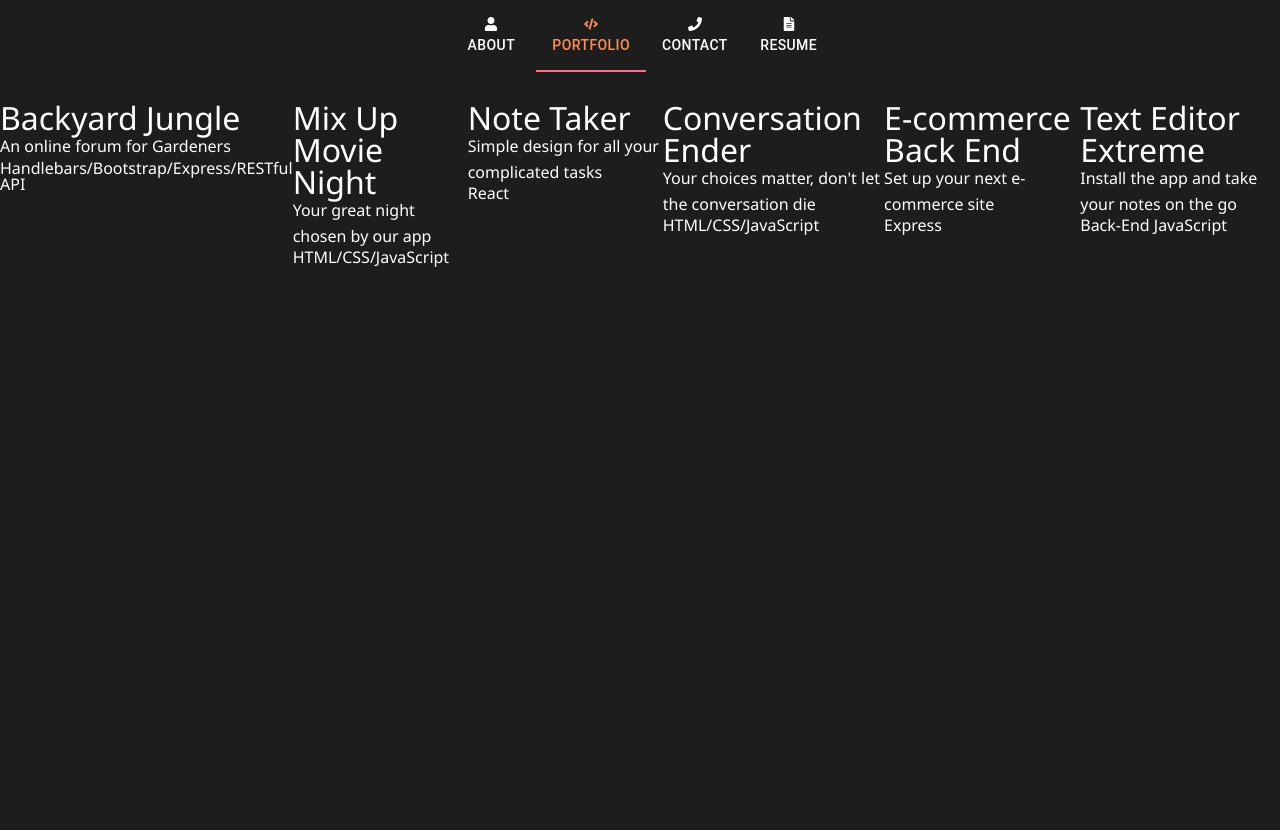
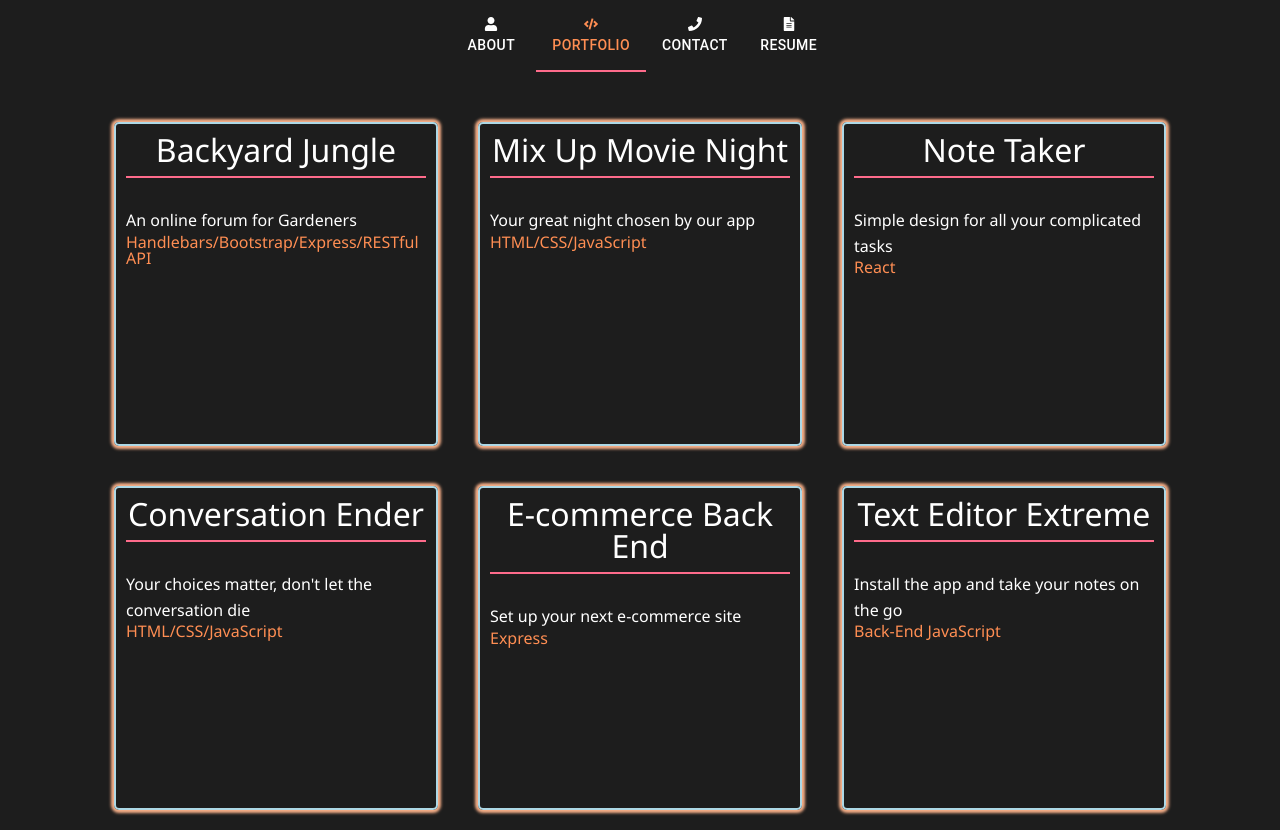
Before and after one commit to MackenzieJoyce/Portfolio, a React (Create React App) app: page / in a window 1280 px wide. Both pictures are taken after a click on the tab "PORTFOLIO". Before the commit the page ends 800 px from the top, so only its background shows below. Built offline with nearby package versions, Linux system fonts and the light colour scheme.

Commit message:
made the project cards show up! did some small styling on that

```diff
--- a/package.json
+++ b/package.json
@@ -16,6 +16,7 @@
     "react": "^18.2.0",
     "react-dom": "^18.2.0",
     "react-icons": "^4.4.0",
+    "react-material-ui-carousel": "^3.4.2",
     "react-router-dom": "^6.3.0",
     "react-scripts": "^5.0.1",
     "web-vitals": "^2.1.4"
--- a/src/components/pages/Portfolio.js
+++ b/src/components/pages/Portfolio.js
@@ -2,10 +2,18 @@ import React from 'react';
 
 import Project from './compPlugins/Project';
 
+const styles = {
+  projects: {
+    display: 'flex',
+    justifyContent: 'center',
+    flexWrap: 'wrap',
+    flex: '0 0 33.333333%'
+  }
+}
 
 const Portfolio = ({ projects }) => {
   return (
-    <div className="content">
+    <div className="content" style={styles.projects}>
       {/* Bringing in the Project component as a prop */}
       {projects.map((projects) => (
         <Project key={projects.id} project={projects} />
--- a/src/components/pages/compPlugins/Project.js
+++ b/src/components/pages/compPlugins/Project.js
@@ -6,12 +6,22 @@
 import React from 'react';
 import PropTypes from 'prop-types';
 
+// const styles = {
+//   card: {
+//     maxWidth: 300,
+//     margin: 5,
+//     border: '2px solid lightBlue',
+//     borderRadius: 5
+//   }
+// };
+
 const Project = ({ project }) => {
   return (
-    <div className="view view-first">
-      <h3>{project.title}</h3>
-      <p>{project.text}</p>
-      <span>{project.tech}</span>
+    <div className="projectCard">
+      {/* style={styles.card} */}
+      <h3 className="title">{project.title}</h3>
+      <p className="">{project.text}</p>
+      <span className="standout">{project.tech}</span>
     </div>
   );
 };
--- a/src/index.css
+++ b/src/index.css
@@ -54,6 +54,10 @@ p {
 
 p + p {
   margin-top: 1.5rem;
+}
+
+.standout {
+  color: #FF8E53;
 }
 
 a {
@@ -133,3 +137,13 @@ img {
 #panel3d-header {
   background: linear-gradient(45deg, #FE6B8B 30%, #FF8E53 90%);
 }
+
+.projectCard {
+  width: 300px;
+  height: 300px;
+  margin: 20px;
+  padding: 10px;
+  border: 2px solid lightBlue;
+  box-shadow: 0 0 3px 3px #f7af88;
+  border-radius: 5px;
+}
```
Also changed, not shown: 1 other file (tests, documents, lock files or other folders).
